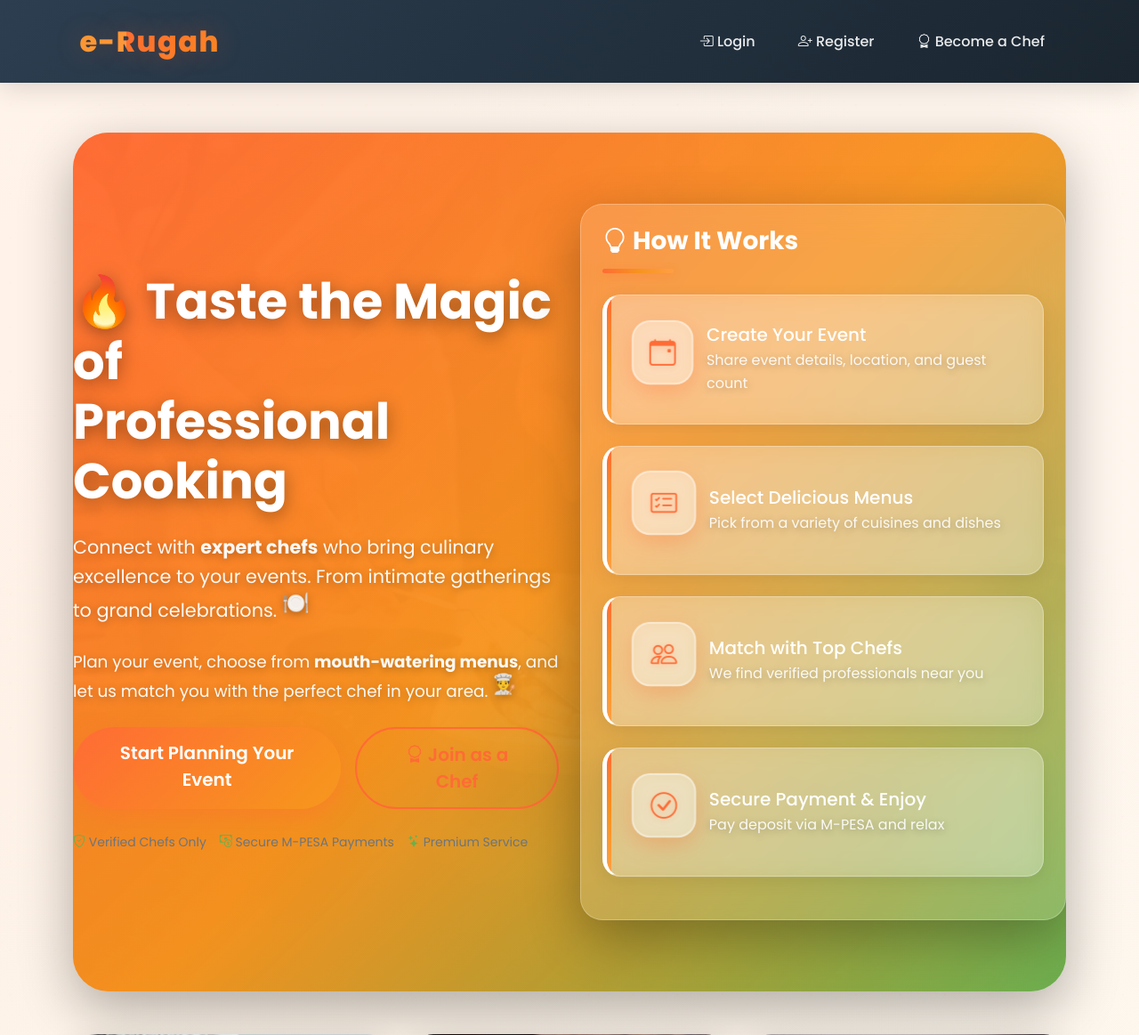
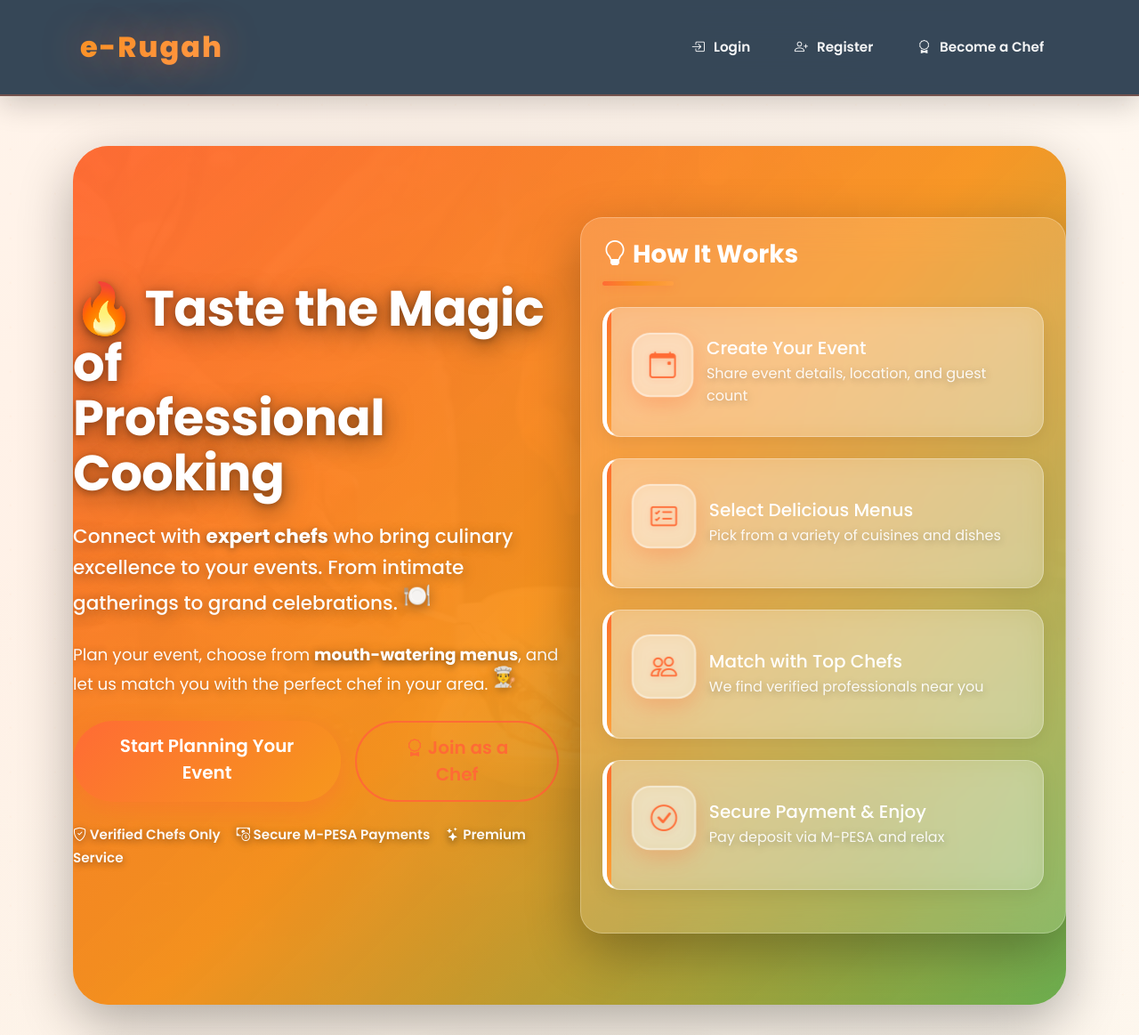
Before and after one commit to polltech/e-Rugah, a Flask app: page / in a window 1280 px wide. Shown: the top 1163 px of the page at 89% size. Run offline with Flask 3, Linux system fonts and the light colour scheme.

Commit message:
Update website design for a more modern and attractive appearance
Refactor CSS for the navbar, navbar-brand, and nav-links to enhance visual appeal with new gradients, shadows, and animations. Update hero section text styling and adjust icons/text for "Verified Chefs Only", "Secure M-PESA Payments", and "Premium Service" in index.html.

Replit-Commit-Author: Agent
Replit-Commit-Session-Id: b29d9a7e-6a56-48f6-a8cf-8304cae045df
Replit-Commit-Checkpoint-Type: full_checkpoint
Replit-Commit-Screenshot-Url: https://storage.googleapis.com/screenshot-production-us-central1/8a8b7363-63ad-4e34-8d67-2ab3fe4ec00f/b29d9a7e-6a56-48f6-a8cf-8304cae045df/ukEppWx

```diff
--- a/static/css/style.css
+++ b/static/css/style.css
@@ -90,68 +90,86 @@ body::before {
 }
 
 .navbar {
-    background: linear-gradient(135deg, var(--dark-color) 0%, #1a252f 100%) !important;
-    box-shadow: 0 4px 30px rgba(0,0,0,0.15);
-    padding: 1rem 0;
-    backdrop-filter: blur(10px);
+    background: rgba(44, 62, 80, 0.95) !important;
+    backdrop-filter: blur(20px);
+    -webkit-backdrop-filter: blur(20px);
+    box-shadow: 0 8px 32px rgba(0, 0, 0, 0.2);
+    padding: 1.2rem 0;
     position: sticky;
     top: 0;
     z-index: 1000;
     animation: fadeIn 0.5s ease-in;
+    border-bottom: 2px solid rgba(255, 107, 53, 0.3);
 }
 
 .navbar-brand {
     font-size: 2rem;
-    font-weight: 800;
-    background: linear-gradient(135deg, var(--primary-color), var(--secondary-color), var(--accent-color));
-    background-size: 200% auto;
+    font-weight: 900;
+    background: linear-gradient(135deg, #ff6b35, #f7931e, #ff9f43, #ff6b35);
+    background-size: 300% auto;
     -webkit-background-clip: text;
     -webkit-text-fill-color: transparent;
     background-clip: text;
-    letter-spacing: 1.5px;
-    animation: shimmer 3s linear infinite;
-    text-shadow: 0 0 30px rgba(255, 107, 53, 0.3);
+    letter-spacing: 2px;
+    animation: shimmer 4s linear infinite;
+    text-shadow: 0 0 40px rgba(255, 107, 53, 0.5);
+    padding: 0.5rem 0;
+    transition: all 0.4s cubic-bezier(0.68, -0.55, 0.265, 1.55);
 }
 
 .navbar-brand i {
     animation: pulse 2s ease-in-out infinite;
     display: inline-block;
+    filter: drop-shadow(0 0 10px rgba(255, 107, 53, 0.8));
 }
 
 .navbar-brand:hover {
-    transform: scale(1.08) rotate(-2deg);
-    transition: transform 0.4s cubic-bezier(0.68, -0.55, 0.265, 1.55);
+    transform: scale(1.1) rotate(-3deg);
+    letter-spacing: 3px;
 }
 
 .nav-link {
-    color: rgba(255, 255, 255, 0.9) !important;
-    font-weight: 500;
-    margin: 0 0.5rem;
-    transition: all 0.4s cubic-bezier(0.68, -0.55, 0.265, 1.55);
+    color: rgba(255, 255, 255, 0.95) !important;
+    font-weight: 600;
+    margin: 0 0.3rem;
+    transition: all 0.3s cubic-bezier(0.68, -0.55, 0.265, 1.55);
     position: relative;
-    padding: 0.5rem 1rem !important;
+    padding: 0.75rem 1.25rem !important;
+    border-radius: 12px;
+    font-size: 0.95rem;
+}
+
+.nav-link i {
+    margin-right: 0.4rem;
+    transition: transform 0.3s ease;
 }
 
 .nav-link:hover {
-    color: var(--accent-color) !important;
-    transform: translateY(-3px);
+    color: white !important;
+    background: linear-gradient(135deg, rgba(255, 107, 53, 0.9), rgba(247, 147, 30, 0.9));
+    transform: translateY(-2px);
+    box-shadow: 0 6px 20px rgba(255, 107, 53, 0.4);
 }
 
-.nav-link::before {
+.nav-link:hover i {
+    transform: scale(1.2) rotate(5deg);
+}
+
+.nav-link::after {
     content: '';
     position: absolute;
-    bottom: 0;
+    bottom: 3px;
     left: 50%;
     transform: translateX(-50%);
     width: 0;
-    height: 3px;
-    background: linear-gradient(90deg, var(--primary-color), var(--secondary-color));
-    transition: width 0.4s cubic-bezier(0.68, -0.55, 0.265, 1.55);
+    height: 2px;
+    background: white;
+    transition: width 0.3s ease;
     border-radius: 10px;
 }
 
-.nav-link:hover::before {
-    width: 80%;
+.nav-link:hover::after {
+    width: 70%;
 }
 
 .btn-primary {
@@ -331,13 +349,46 @@ body::before {
 
 .hero-section h1 {
     color: white !important;
-    text-shadow: 0 4px 20px rgba(0, 0, 0, 0.4);
+    text-shadow: 0 6px 30px rgba(0, 0, 0, 0.5), 0 2px 8px rgba(0, 0, 0, 0.3);
+    font-weight: 900;
+    letter-spacing: -0.5px;
+    line-height: 1.1;
 }
 
-.hero-section .lead,
+.hero-section h1 br {
+    display: block;
+}
+
+.hero-section .lead {
+    color: rgba(255, 255, 255, 0.98) !important;
+    text-shadow: 0 3px 15px rgba(0, 0, 0, 0.4);
+    font-size: 1.35rem;
+    font-weight: 500;
+    line-height: 1.6;
+}
+
 .hero-section p {
     color: rgba(255, 255, 255, 0.95) !important;
     text-shadow: 0 2px 10px rgba(0, 0, 0, 0.3);
+    font-weight: 400;
+}
+
+.hero-section .lead strong,
+.hero-section p strong {
+    color: white;
+    font-weight: 700;
+    text-shadow: 0 2px 8px rgba(0, 0, 0, 0.5);
+}
+
+.hero-section small {
+    color: rgba(255, 255, 255, 0.95) !important;
+    text-shadow: 0 2px 8px rgba(0, 0, 0, 0.4);
+    font-weight: 600;
+    font-size: 0.95rem;
+}
+
+.hero-section small i {
+    filter: drop-shadow(0 2px 4px rgba(0, 0, 0, 0.3));
 }
 
 .hero-section .card {
--- a/templates/index.html
+++ b/templates/index.html
@@ -18,10 +18,10 @@
                 </a>
             </div>
             <div class="mt-4">
-                <small class="text-muted">
-                    <i class="bi bi-shield-check" style="color: var(--food-green);"></i> Verified Chefs Only &nbsp;&nbsp;
-                    <i class="bi bi-cash-coin" style="color: var(--food-green);"></i> Secure M-PESA Payments &nbsp;&nbsp;
-                    <i class="bi bi-stars" style="color: var(--food-green);"></i> Premium Service
+                <small>
+                    <i class="bi bi-shield-check" style="color: white;"></i> Verified Chefs Only &nbsp;&nbsp;&nbsp;
+                    <i class="bi bi-cash-coin" style="color: white;"></i> Secure M-PESA Payments &nbsp;&nbsp;&nbsp;
+                    <i class="bi bi-stars" style="color: white;"></i> Premium Service
                 </small>
             </div>
         </div>
```
